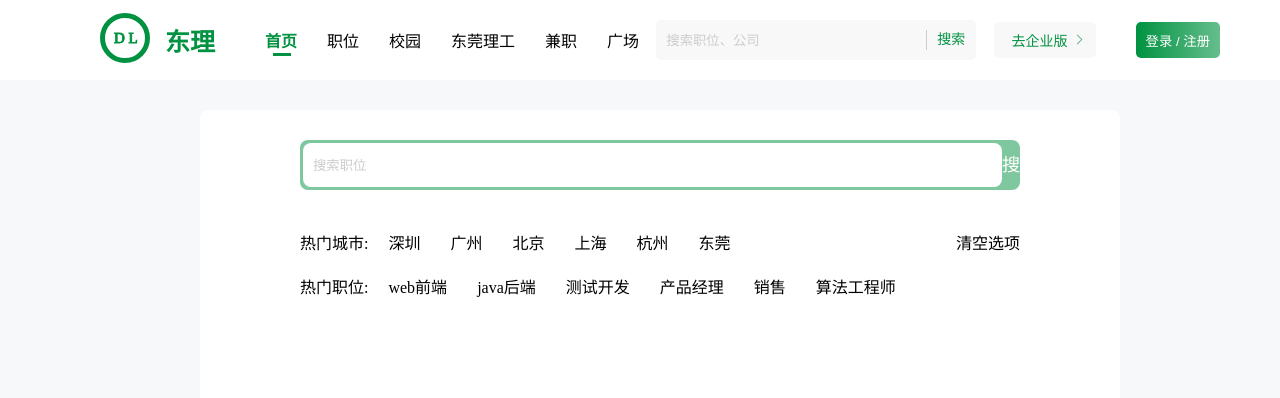
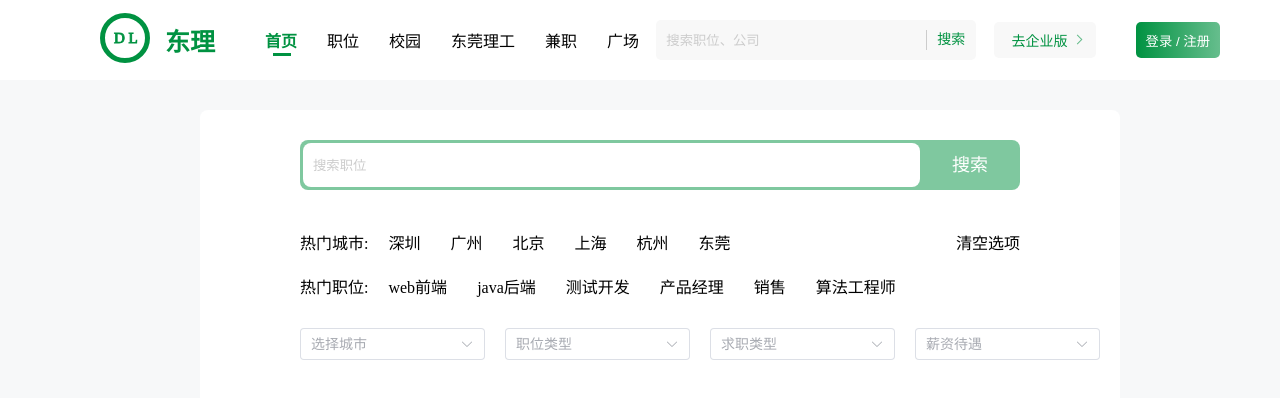
Before and after one commit to Mrprince666/SchoolWork, a Vue app: page /position in a window 1280 px wide. Shown: the top 398 px of the page. Built offline with nearby package versions, Linux system fonts and the light colour scheme.

Commit message:
职位搜索

```diff
--- a/src/components/Position/WorkPosition.scss
+++ b/src/components/Position/WorkPosition.scss
@@ -1,8 +1,8 @@
-.WorkPosition{
+.WorkPosition {
   width: 100%;
   padding: 0 100px;
 
-  &_header{
+  &_header {
     margin-top: 30px;
     height: 300px;
     border-radius: 8px;
@@ -11,10 +11,10 @@
     padding: 20px;
   }
 
-  &_search{
+  &_search {
     margin: 10px 80px;
 
-    &_container{
+    &_container {
       background-color: rgba(0, 146, 65, 0.5);
       height: 50px;
       border-radius: 8px;
@@ -22,9 +22,9 @@
       display: flex;
     }
 
-    &_input{
+    &_input {
+      flex: 1;
       height: 44px;
-      width: 820px;
       margin: 3px 0;
       margin-left: 3px;
       border: none;
@@ -32,18 +32,17 @@
       border-radius: 8px;
       padding-left: 10px;
 
-      &:focus{
+      &:focus {
         caret-color: rgb(0, 146, 65);
       }
 
-      &::-webkit-input-placeholder{
+      &::-webkit-input-placeholder {
         color: #ccc;
       }
-
     }
 
-    &_sousuo{
-      flex: 1;
+    &_sousuo {
+      width: 100px;
       text-align: center;
       line-height: 50px;
       color: #fff;
@@ -51,29 +50,33 @@
     }
   }
 
-  &_hot{
-
-    &_com{
+  &_hot {
+    &_com {
       margin: 40px 80px 10px 80px;
     }
 
-    &_position{
+    &_position {
       margin-top: 20px;
     }
 
-    &_name{
+    &_name {
       margin-right: 20px;
     }
 
-    &_ul{
+    &_ul {
       display: inline-flex;
       column-gap: 30px;
-
-      li{}
     }
 
-    &_clear{
+    &_clear {
       float: right;
     }
   }
+
+  &_selection {
+    display: inline-flex;
+    column-gap: 20px;
+    margin-left: 80px;
+    margin-top: 20px;
+  }
 }
--- a/src/components/Position/WorkPosition.vue
+++ b/src/components/Position/WorkPosition.vue
@@ -36,17 +36,362 @@
           </ul>
         </div>
       </div>
-      <div class="WorkPosition_selection"></div>
+      <div class="WorkPosition_selection">
+        <div class="WorkPosition_selection_city">
+          <el-cascader
+            v-model="cityList"
+            :options="cityOptions"
+            :props="type"
+            @change="handleChangeSelection"
+            placeholder="选择城市"
+            :show-all-levels="false"
+            clearable
+            collapse-tags
+            collapse-tags-tooltip
+          />
+        </div>
+        <div class="WorkPosition_selection_position">
+          <el-cascader
+            v-model="positionList"
+            :options="cityOptions"
+            :props="type"
+            @change="(value) => handleChangeSelection(value, 'positionList')"
+            placeholder="职位类型"
+            :show-all-levels="false"
+            clearable
+            collapse-tags
+            collapse-tags-tooltip
+          />
+        </div>
+        <div class="WorkPosition_selection_duration">
+          <el-cascader
+            v-model="durationList"
+            :options="cityOptions"
+            :props="type"
+            @change="handleChangeSelection"
+            placeholder="求职类型"
+            :show-all-levels="false"
+            clearable
+            collapse-tags
+            collapse-tags-tooltip
+          />
+        </div>
+        <div class="WorkPosition_selection_money">
+          <el-cascader
+            v-model="moneyList"
+            :options="cityOptions"
+            :props="type"
+            @change="handleChangeSelection"
+            placeholder="薪资待遇"
+            :show-all-levels="false"
+            clearable
+            collapse-tags
+            collapse-tags-tooltip
+          />
+        </div>
+      </div>
     </div>
   </div>
 </template>
 
 <script>
 import "./WorkPosition.scss";
+import { reactive, toRefs } from "vue";
 
 export default {
   setup() {
-    return {};
+    const state = reactive({
+      cityList: [],
+      positionList: [],
+      durationList: [],
+      moneyList: [],
+    });
+
+    const type = {
+      expandTrigger: "hover",
+      multiple: true,
+    };
+
+    const cityOptions = [
+      {
+        value: "guide",
+        label: "Guide",
+        children: [
+          {
+            value: "disciplines",
+            label: "Disciplines",
+            children: [
+              {
+                value: "consistency",
+                label: "Consistency",
+              },
+              {
+                value: "feedback",
+                label: "Feedback",
+              },
+              {
+                value: "efficiency",
+                label: "Efficiency",
+              },
+              {
+                value: "controllability",
+                label: "Controllability",
+              },
+            ],
+          },
+          {
+            value: "navigation",
+            label: "Navigation",
+            children: [
+              {
+                value: "side nav",
+                label: "Side Navigation",
+              },
+              {
+                value: "top nav",
+                label: "Top Navigation",
+              },
+            ],
+          },
+        ],
+      },
+      {
+        value: "component",
+        label: "Component",
+        children: [
+          {
+            value: "basic",
+            label: "Basic",
+            children: [
+              {
+                value: "layout",
+                label: "Layout",
+              },
+              {
+                value: "color",
+                label: "Color",
+              },
+              {
+                value: "typography",
+                label: "Typography",
+              },
+              {
+                value: "icon",
+                label: "Icon",
+              },
+              {
+                value: "button",
+                label: "Button",
+              },
+            ],
+          },
+          {
+            value: "form",
+            label: "Form",
+            children: [
+              {
+                value: "radio",
+                label: "Radio",
+              },
+              {
+                value: "checkbox",
+                label: "Checkbox",
+              },
+              {
+                value: "input",
+                label: "Input",
+              },
+              {
+                value: "input-number",
+                label: "InputNumber",
+              },
+              {
+                value: "select",
+                label: "Select",
+              },
+              {
+                value: "cascader",
+                label: "Cascader",
+              },
+              {
+                value: "switch",
+                label: "Switch",
+              },
+              {
+                value: "slider",
+                label: "Slider",
+              },
+              {
+                value: "time-picker",
+                label: "TimePicker",
+              },
+              {
+                value: "date-picker",
+                label: "DatePicker",
+              },
+              {
+                value: "datetime-picker",
+                label: "DateTimePicker",
+              },
+              {
+                value: "upload",
+                label: "Upload",
+              },
+              {
+                value: "rate",
+                label: "Rate",
+              },
+              {
+                value: "form",
+                label: "Form",
+              },
+            ],
+          },
+          {
+            value: "data",
+            label: "Data",
+            children: [
+              {
+                value: "table",
+                label: "Table",
+              },
+              {
+                value: "tag",
+                label: "Tag",
+              },
+              {
+                value: "progress",
+                label: "Progress",
+              },
+              {
+                value: "tree",
+                label: "Tree",
+              },
+              {
+                value: "pagination",
+                label: "Pagination",
+              },
+              {
+                value: "badge",
+                label: "Badge",
+              },
+            ],
+          },
+          {
+            value: "notice",
+            label: "Notice",
+            children: [
+              {
+                value: "alert",
+                label: "Alert",
+              },
+              {
+                value: "loading",
+                label: "Loading",
+              },
+              {
+                value: "message",
+                label: "Message",
+              },
+              {
+                value: "message-box",
+                label: "MessageBox",
+              },
+              {
+                value: "notification",
+                label: "Notification",
+              },
+            ],
+          },
+          {
+            value: "navigation",
+            label: "Navigation",
+            children: [
+              {
+                value: "menu",
+                label: "Menu",
+              },
+              {
+                value: "tabs",
+                label: "Tabs",
+              },
+              {
+                value: "breadcrumb",
+                label: "Breadcrumb",
+              },
+              {
+                value: "dropdown",
+                label: "Dropdown",
+              },
+              {
+                value: "steps",
+                label: "Steps",
+              },
+            ],
+          },
+          {
+            value: "others",
+            label: "Others",
+            children: [
+              {
+                value: "dialog",
+                label: "Dialog",
+              },
+              {
+                value: "tooltip",
+                label: "Tooltip",
+              },
+              {
+                value: "popover",
+                label: "Popover",
+              },
+              {
+                value: "card",
+                label: "Card",
+              },
+              {
+                value: "carousel",
+                label: "Carousel",
+              },
+              {
+                value: "collapse",
+                label: "Collapse",
+              },
+            ],
+          },
+        ],
+      },
+      {
+        value: "resource",
+        label: "Resource",
+        children: [
+          {
+            value: "axure",
+            label: "Axure Components",
+          },
+          {
+            value: "sketch",
+            label: "Sketch Templates",
+          },
+          {
+            value: "docs",
+            label: "Design Documentation",
+          },
+        ],
+      },
+    ];
+
+    const handleChangeSelection = (value, type) => {
+      state[type] = value;
+      console.log(state);
+    };
+
+    return {
+      ...toRefs(state),
+      handleChangeSelection,
+      type,
+      cityOptions,
+    };
   },
 };
 </script>
--- /dev/null
+++ b/src/element-variables.scss
@@ -0,0 +1,3 @@
+$--color-primary: rgb(0, 146, 65);
+
+@import "element-plus/dist/index.css";
--- a/src/main.js
+++ b/src/main.js
@@ -5,6 +5,7 @@
 import ElementPlus from "element-plus";
 import "element-plus/dist/index.css";
 import * as ElementPlusIconsVue from "@element-plus/icons-vue";
+import "./element-variables.scss";
 
 const app = createApp(App);
 app.use(ElementPlus);
```
